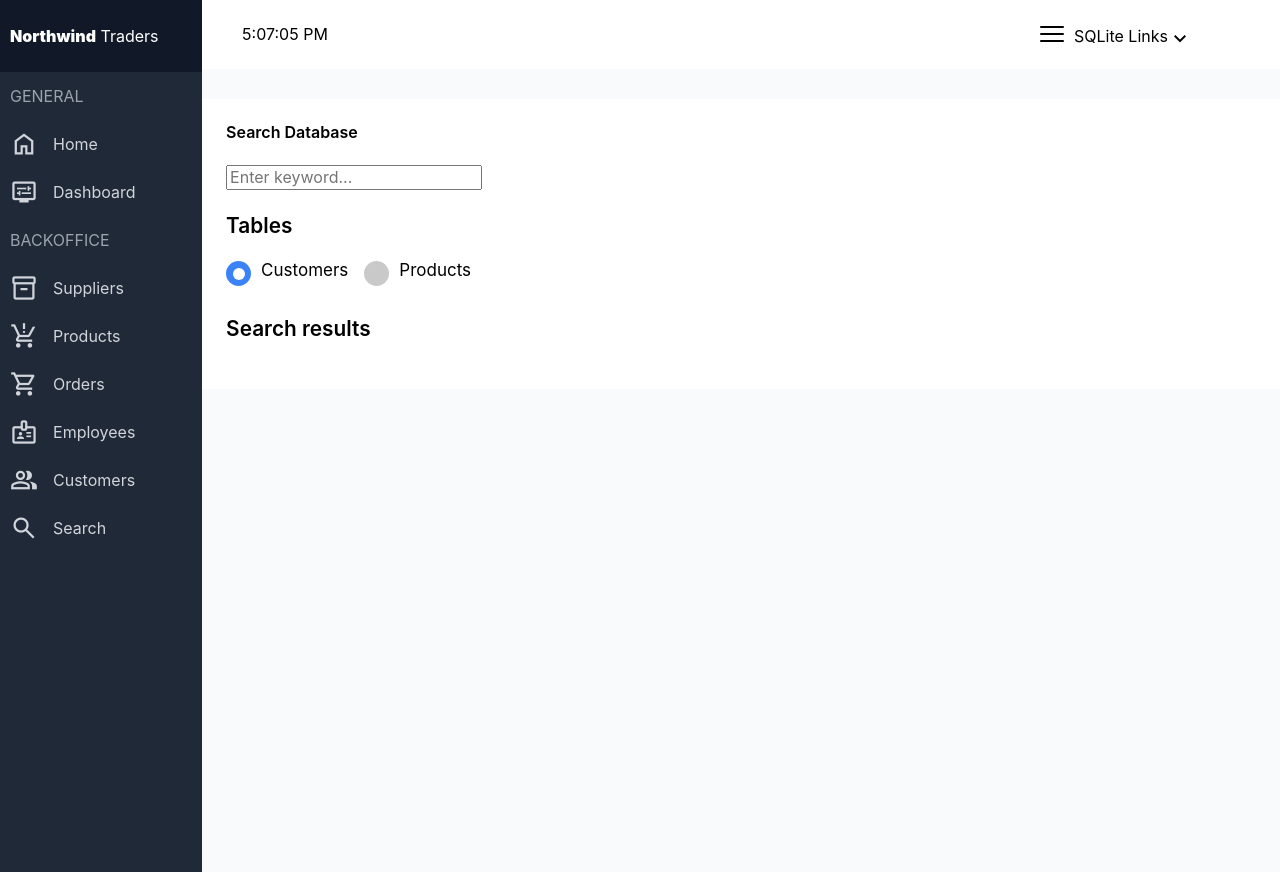
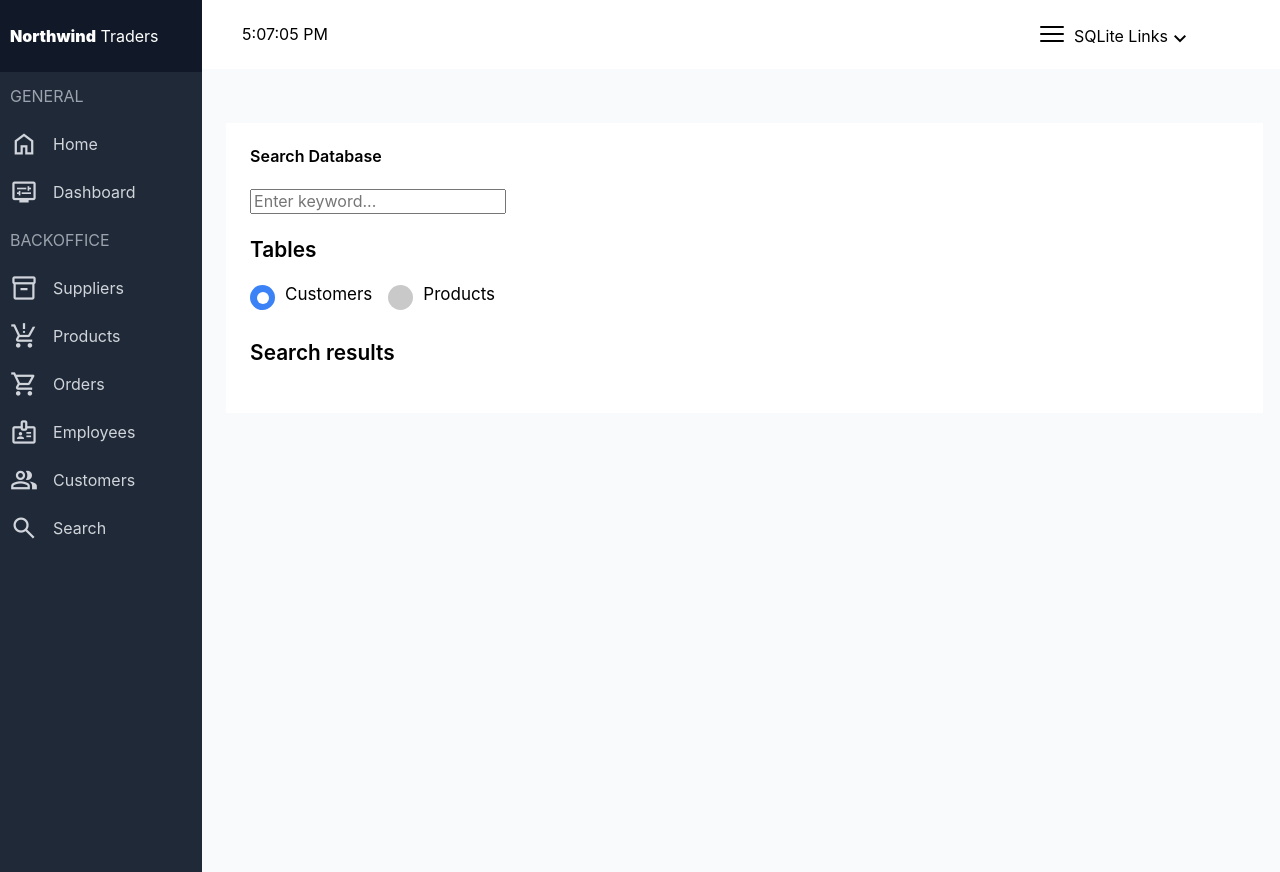
Before and after one commit to Zovolog/northwind, a React (Create React App) app: page /search in a window 1280 px wide. Built offline with nearby package versions, Linux system fonts and the light colour scheme.

Commit message:
First commit

```diff
--- a/src/App.css
+++ b/src/App.css
@@ -9,6 +9,9 @@
   width: 100%;
   background-color: #f9fafb;
   margin: none;
+}
+.info-wrapper {
+  padding: 1.5rem;
 }
 .info-container {
   width: 96%;
```
